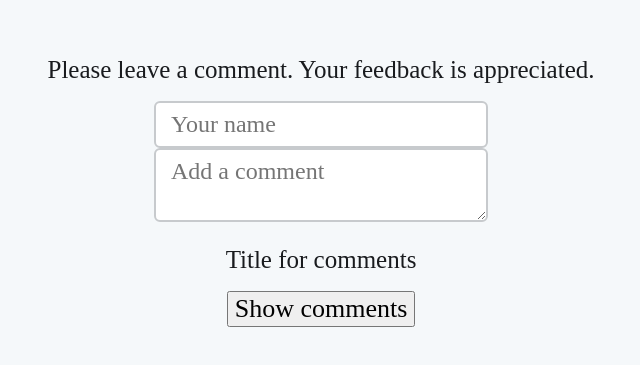
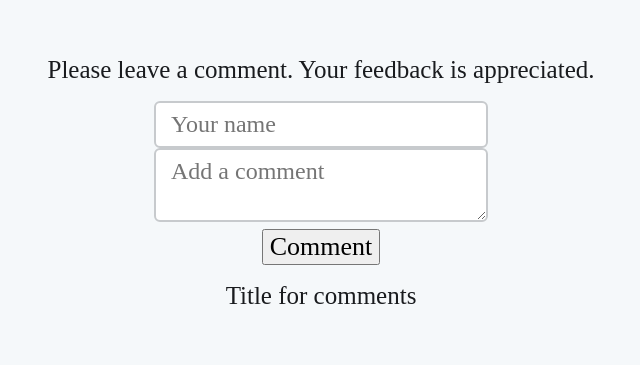
Before and after one commit to OlegBiletsky/comments-react, a React app: page / in a window 1280 px wide. Shown: the part 217-582 px from the top of the page, without its empty margins (319-959 px from the left). Built offline with nearby package versions, Linux system fonts and the light colour scheme.

Commit message:
need create comments

```diff
--- a/src/components/Comments/index.js
+++ b/src/components/Comments/index.js
@@ -8,12 +8,6 @@ function Comments ({ getComments  }) {
                 Title for comments
             </h1>
 
-            <button
-                onClick={ (e)=>{return ( e.preventDefault(), getComments() ) }}
-                type='submit'
-            >
-                Show comments
-            </button>
 
 
 
--- a/src/components/Form/index.js
+++ b/src/components/Form/index.js
@@ -2,7 +2,6 @@ import React from 'react';
 import '../../styles/Form.scss';
 
 function Form ({ inputNameValue,inputTextValue,handleChangeNameInput,handleChangeTextInput, }) {
-
     return (
         <>
             <h1 className="title">
@@ -14,8 +13,10 @@ function Form ({ inputNameValue,inputTextValue,handleChangeNameInput,handleChang
                 <div className="form-name">
                     <input
                         value={inputNameValue}
-                        onChange={ (e)=>handleChangeNameInput(e.target.value)}
+                        onChange={ (e) => handleChangeNameInput(e.target.value)}
                         placeholder="Your name"
+                        onFocus={ (e) => e.target.placeholder = "" }
+                        onBlur={ (e) => e.target.placeholder = "Name" }
                         className='form-name__field'
                         name='form-name__field'
                         type='text'
@@ -28,6 +29,8 @@ function Form ({ inputNameValue,inputTextValue,handleChangeNameInput,handleChang
                         value={inputTextValue}
                         onChange={ (e)=>handleChangeTextInput(e.target.value)}
                         placeholder="Add a comment"
+                        onFocus={ (e) => e.target.placeholder = "" }
+                        onBlur={ (e) => e.target.placeholder = "Add a comment" }
                         className='form-text__field'
                         name='form-text__field'
                         type='text'
@@ -35,16 +38,16 @@ function Form ({ inputNameValue,inputTextValue,handleChangeNameInput,handleChang
                     />
                 </div>
 
-                {/* <button
+                <button
                     className='form-submit-btn'
                     type='submit'
-                    onClick={ (e)=>{return (e.preventDefault(), handleSubmitForm(value)) }}
+                    onClick={ (e)=>{return (e.preventDefault()   ) }}
                     disabled={false }
                 >
                     <div className='form-submit-btn__text-wrapper'>
                         <span className='form-submit-btn__text'>Comment</span>
                     </div>
-                </button> */}
+                </button>
 
             </form>
 
--- a/src/reducers/formReducer.js
+++ b/src/reducers/formReducer.js
@@ -5,8 +5,11 @@ import {
 } from '../constants/actionTypes';
 
 const initialState = {
+    value: {
         inputNameValue: '',
         inputTextValue: '',
+    }
+
 
 
 };
```
Also changed, not shown: 1 other file (tests, documents, lock files or other folders).
